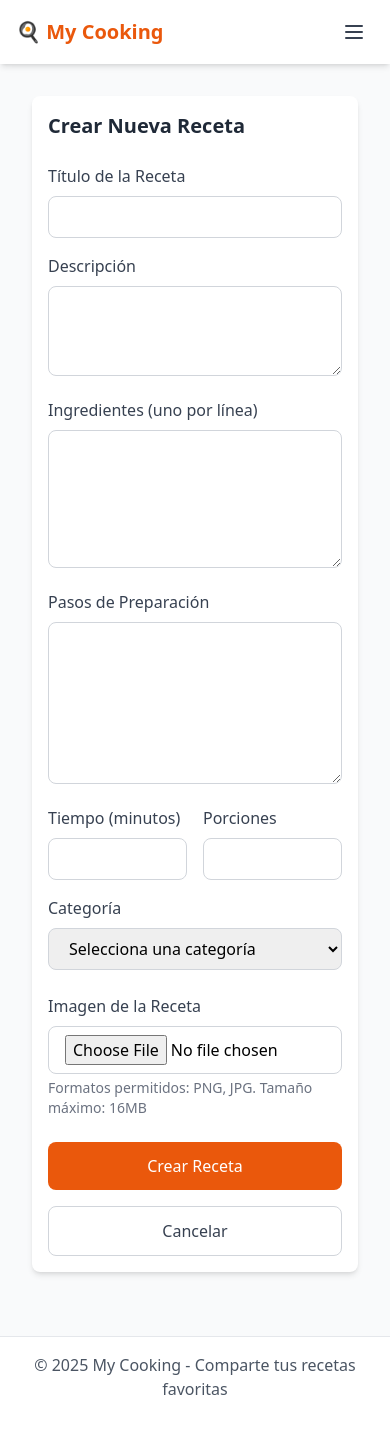
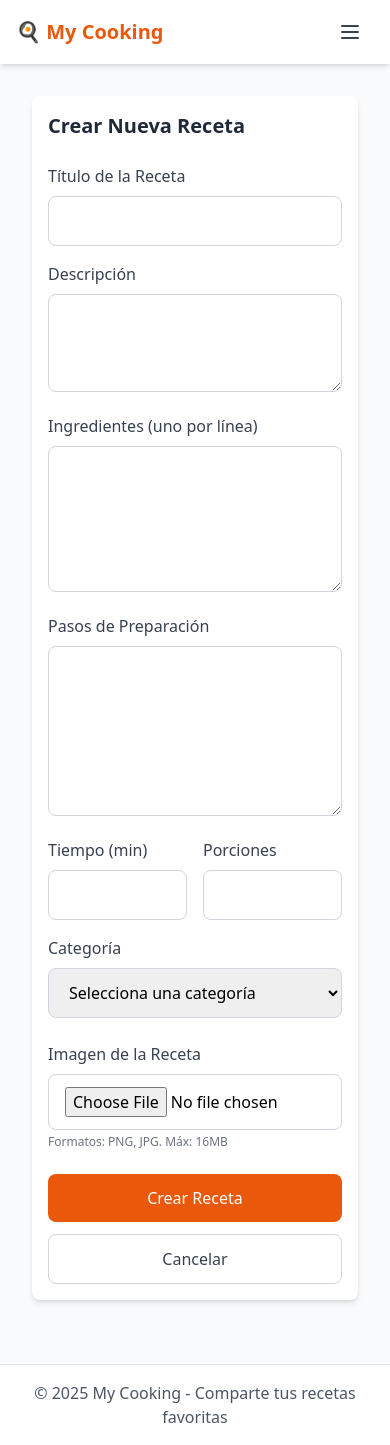
Before and after one commit to ChrisRedPixel/Sistema-de-Gestion-de-Recetas, a Flask app: page /receta/nueva in a window 390 px wide. Before the commit the page ends 1395 px from the top, so only its background shows below. Run offline with Flask 3, Linux system fonts and the light colour scheme; the visitor is signed in with stand-in values (Sample User, id 1); data that the repository does not hold is empty; some libraries are stand-ins or nearby versions.

Commit message:
Mejoras de diseño responsive para dispositivos móviles
- Añadido breakpoint personalizado 'xs' (320px) para pantallas muy pequeñas
- Botones con área táctil mínima de 44x44px para mejor usabilidad
- Inputs y selects con font-size 16px para prevenir zoom automático en iOS
- Menú móvil con animaciones suaves y mejor espaciado
- Iconos emoji en el menú móvil para mejor identificación visual
- Tarjetas de recetas optimizadas para pantallas pequeñas
- Textos con tamaños responsive (text-xs, text-sm, text-base)
- Formularios con campos de altura mínima para facilitar el toque
- Imágenes con alturas adaptables (h-48, h-64, h-80)
- Scroll horizontal para pestañas de categorías en móviles

```diff
--- a/templates/base.html
+++ b/templates/base.html
@@ -5,6 +5,44 @@
     <meta name="viewport" content="width=device-width, initial-scale=1.0">
     <title>{% block title %}Recetas{% endblock %}</title>
     <script src="https://cdn.tailwindcss.com"></script>
+    <script>
+        tailwind.config = {
+            theme: {
+                extend: {
+                    screens: {
+                        'xs': '320px',
+                    }
+                }
+            }
+        }
+    </script>
+    <style>
+        /* Mejoras para experiencia móvil */
+        @media (max-width: 640px) {
+            body {
+                -webkit-tap-highlight-color: transparent;
+            }
+            input, textarea, select {
+                font-size: 16px; /* Previene zoom en iOS */
+            }
+            .btn-touch {
+                min-height: 44px;
+                min-width: 44px;
+            }
+        }
+        /* Animación suave para menú móvil */
+        #mobile-menu {
+            transition: max-height 0.3s ease-in-out, opacity 0.3s ease-in-out;
+        }
+        #mobile-menu.hidden {
+            max-height: 0;
+            opacity: 0;
+        }
+        #mobile-menu:not(.hidden) {
+            max-height: 500px;
+            opacity: 1;
+        }
+    </style>
 </head>
 <body class="bg-gray-50 min-h-screen">
     <!-- Navegación -->
@@ -18,7 +56,7 @@
                 </div>
 
                 <!-- Botón hamburguesa para móviles -->
-                <button id="mobile-menu-btn" class="md:hidden p-2 rounded-md text-gray-700 hover:bg-gray-100">
+                <button id="mobile-menu-btn" class="md:hidden p-3 rounded-md text-gray-700 hover:bg-gray-100 btn-touch" aria-label="Menú">
                     <svg class="w-6 h-6" fill="none" stroke="currentColor" viewBox="0 0 24 24">
                         <path stroke-linecap="round" stroke-linejoin="round" stroke-width="2" d="M4 6h16M4 12h16M4 18h16"></path>
                     </svg>
@@ -64,38 +102,40 @@
         </div>
 
         <!-- Menú móvil -->
-        <div id="mobile-menu" class="hidden md:hidden border-t">
-            <div class="px-4 py-3 space-y-3">
+        <div id="mobile-menu" class="hidden md:hidden border-t bg-white">
+            <div class="px-4 py-3 space-y-2">
                 <!-- Barra de búsqueda móvil - visible para todos -->
-                <form action="{{ url_for('buscar_recetas') }}" method="GET" class="flex">
+                <form action="{{ url_for('buscar_recetas') }}" method="GET" class="flex mb-3">
                     <input type="text" name="q" placeholder="Buscar recetas..." value="{{ request.args.get('q', '') }}"
-                           class="flex-1 px-4 py-2 border border-gray-300 rounded-l-lg focus:ring-2 focus:ring-orange-500 text-sm">
-                    <button type="submit" class="bg-orange-600 text-white px-4 py-2 rounded-r-lg hover:bg-orange-700 text-sm">
+                           class="flex-1 px-3 py-3 border border-gray-300 rounded-l-lg focus:ring-2 focus:ring-orange-500 text-base"
+                           style="min-height: 44px;">
+                    <button type="submit" class="bg-orange-600 text-white px-4 py-2 rounded-r-lg hover:bg-orange-700 btn-touch"
+                            style="min-width: 44px; min-height: 44px;">
                         🔍
                     </button>
                 </form>
                 {% if session.user_id %}
-                    <a href="{{ url_for('nueva_receta') }}" class="block py-2 text-gray-700 hover:text-orange-600">
-                        Nueva Receta
+                    <a href="{{ url_for('nueva_receta') }}" class="block py-3 px-3 text-gray-700 hover:bg-orange-50 hover:text-orange-600 rounded-lg btn-touch">
+                        📝 Nueva Receta
                     </a>
-                    <a href="{{ url_for('mis_recetas') }}" class="block py-2 text-gray-700 hover:text-orange-600">
-                        Mis Recetas
+                    <a href="{{ url_for('mis_recetas') }}" class="block py-3 px-3 text-gray-700 hover:bg-orange-50 hover:text-orange-600 rounded-lg btn-touch">
+                        📋 Mis Recetas
                     </a>
-                    <a href="{{ url_for('mis_favoritos') }}" class="block py-2 text-gray-700 hover:text-orange-600">
+                    <a href="{{ url_for('mis_favoritos') }}" class="block py-3 px-3 text-gray-700 hover:bg-orange-50 hover:text-orange-600 rounded-lg btn-touch">
                         ❤️ Favoritos
                     </a>
-                    <a href="{{ url_for('perfil_usuario', id=session.user_id) }}" class="block py-2 text-gray-700 hover:text-orange-600">
-                        {{ session.nombre_usuario }}
+                    <a href="{{ url_for('perfil_usuario', id=session.user_id) }}" class="block py-3 px-3 text-gray-700 hover:bg-orange-50 hover:text-orange-600 rounded-lg btn-touch">
+                        👤 {{ session.nombre_usuario }}
                     </a>
-                    <a href="{{ url_for('logout') }}" class="block py-2 text-red-600 hover:text-red-800">
-                        Salir
+                    <a href="{{ url_for('logout') }}" class="block py-3 px-3 text-red-600 hover:bg-red-50 rounded-lg btn-touch">
+                        🚪 Salir
                     </a>
                 {% else %}
-                    <a href="{{ url_for('login') }}" class="block py-2 text-gray-700 hover:text-orange-600">
-                        Iniciar Sesión
+                    <a href="{{ url_for('login') }}" class="block py-3 px-3 text-gray-700 hover:bg-orange-50 hover:text-orange-600 rounded-lg btn-touch">
+                        🔐 Iniciar Sesión
                     </a>
-                    <a href="{{ url_for('registro') }}" class="block bg-orange-600 text-white text-center px-4 py-2 rounded-lg hover:bg-orange-700">
-                        Registrarse
+                    <a href="{{ url_for('registro') }}" class="block bg-orange-600 text-white text-center px-4 py-3 rounded-lg hover:bg-orange-700 btn-touch">
+                        ✨ Registrarse
                     </a>
                 {% endif %}
             </div>
@@ -103,9 +143,10 @@
     </nav>
 
     <script>
-        // Toggle menú móvil
+        // Toggle menú móvil con animación
         document.getElementById('mobile-menu-btn').addEventListener('click', function() {
-            document.getElementById('mobile-menu').classList.toggle('hidden');
+            const menu = document.getElementById('mobile-menu');
+            menu.classList.toggle('hidden');
         });
     </script>
 
--- a/templates/receta_form.html
+++ b/templates/receta_form.html
@@ -16,7 +16,8 @@
                 </label>
                 <input type="text" id="titulo" name="titulo" required
                        value="{{ receta.titulo if receta else '' }}"
-                       class="w-full px-4 py-2 border border-gray-300 rounded-lg focus:ring-2 focus:ring-orange-500 focus:border-transparent">
+                       class="w-full px-4 py-3 border border-gray-300 rounded-lg focus:ring-2 focus:ring-orange-500 focus:border-transparent text-base"
+                       style="min-height: 44px;">
             </div>
 
             <div class="mb-4">
@@ -24,7 +25,7 @@
                     Descripción
                 </label>
                 <textarea id="descripcion" name="descripcion" rows="3" required
-                          class="w-full px-4 py-2 border border-gray-300 rounded-lg focus:ring-2 focus:ring-orange-500 focus:border-transparent">{{ receta.descripcion if receta else '' }}</textarea>
+                          class="w-full px-4 py-3 border border-gray-300 rounded-lg focus:ring-2 focus:ring-orange-500 focus:border-transparent text-base">{{ receta.descripcion if receta else '' }}</textarea>
             </div>
 
             <div class="mb-4">
@@ -32,7 +33,7 @@
                     Ingredientes (uno por línea)
                 </label>
                 <textarea id="ingredientes" name="ingredientes" rows="5" required
-                          class="w-full px-4 py-2 border border-gray-300 rounded-lg focus:ring-2 focus:ring-orange-500 focus:border-transparent">{{ receta.ingredientes if receta else '' }}</textarea>
+                          class="w-full px-4 py-3 border border-gray-300 rounded-lg focus:ring-2 focus:ring-orange-500 focus:border-transparent text-base">{{ receta.ingredientes if receta else '' }}</textarea>
             </div>
 
             <div class="mb-4">
@@ -40,17 +41,18 @@
                     Pasos de Preparación
                 </label>
                 <textarea id="pasos" name="pasos" rows="6" required
-                          class="w-full px-4 py-2 border border-gray-300 rounded-lg focus:ring-2 focus:ring-orange-500 focus:border-transparent">{{ receta.pasos if receta else '' }}</textarea>
+                          class="w-full px-4 py-3 border border-gray-300 rounded-lg focus:ring-2 focus:ring-orange-500 focus:border-transparent text-base">{{ receta.pasos if receta else '' }}</textarea>
             </div>
 
             <div class="grid grid-cols-2 gap-4 mb-4">
                 <div>
                     <label for="tiempo" class="block text-gray-700 font-medium mb-2">
-                        Tiempo (minutos)
+                        Tiempo (min)
                     </label>
                     <input type="number" id="tiempo" name="tiempo" required
                            value="{{ receta.tiempo if receta else '' }}"
-                           class="w-full px-4 py-2 border border-gray-300 rounded-lg focus:ring-2 focus:ring-orange-500 focus:border-transparent">
+                           class="w-full px-4 py-3 border border-gray-300 rounded-lg focus:ring-2 focus:ring-orange-500 focus:border-transparent text-base"
+                           style="min-height: 44px;">
                 </div>
 
                 <div>
@@ -59,7 +61,8 @@
                     </label>
                     <input type="number" id="porciones" name="porciones" required
                            value="{{ receta.porciones if receta else '' }}"
-                           class="w-full px-4 py-2 border border-gray-300 rounded-lg focus:ring-2 focus:ring-orange-500 focus:border-transparent">
+                           class="w-full px-4 py-3 border border-gray-300 rounded-lg focus:ring-2 focus:ring-orange-500 focus:border-transparent text-base"
+                           style="min-height: 44px;">
                 </div>
             </div>
 
@@ -68,7 +71,8 @@
                     Categoría
                 </label>
                 <select id="id_categoria" name="id_categoria" required
-                        class="w-full px-4 py-2 border border-gray-300 rounded-lg focus:ring-2 focus:ring-orange-500 focus:border-transparent">
+                        class="w-full px-4 py-3 border border-gray-300 rounded-lg focus:ring-2 focus:ring-orange-500 focus:border-transparent text-base"
+                        style="min-height: 44px;">
                     <option value="">Selecciona una categoría</option>
                     {% for cat in categorias %}
                         <option value="{{ cat.id }}" {{ 'selected' if receta and receta.id_categoria == cat.id else '' }}>
@@ -88,17 +92,19 @@
                     </div>
                 {% endif %}
                 <input type="file" id="imagen" name="imagen" accept=".png,.jpg,.jpeg" required="{{ 'true' if not receta else 'false' }}"
-                       class="w-full px-4 py-2 border border-gray-300 rounded-lg focus:ring-2 focus:ring-orange-500 focus:border-transparent">
-                <p class="text-sm text-gray-500 mt-1">Formatos permitidos: PNG, JPG. Tamaño máximo: 16MB</p>
+                       class="w-full px-4 py-3 border border-gray-300 rounded-lg focus:ring-2 focus:ring-orange-500 focus:border-transparent text-base btn-touch">
+                <p class="text-xs text-gray-500 mt-1">Formatos: PNG, JPG. Máx: 16MB</p>
             </div>
 
-            <div class="flex flex-col sm:flex-row gap-4">
+            <div class="flex flex-col sm:flex-row gap-3">
                 <button type="submit"
-                        class="flex-1 bg-orange-600 text-white py-3 rounded-lg font-medium hover:bg-orange-700 transition-colors">
+                        class="flex-1 bg-orange-600 text-white py-3 rounded-lg font-medium hover:bg-orange-700 transition-colors btn-touch"
+                        style="min-height: 48px;">
                     {{ 'Guardar Cambios' if receta else 'Crear Receta' }}
                 </button>
                 <a href="{{ url_for('mis_recetas') }}"
-                   class="px-6 py-3 border border-gray-300 text-gray-700 rounded-lg font-medium hover:bg-gray-50 transition-colors text-center">
+                   class="px-6 py-3 border border-gray-300 text-gray-700 rounded-lg font-medium hover:bg-gray-50 transition-colors text-center btn-touch"
+                   style="min-height: 48px;">
                     Cancelar
                 </a>
             </div>
```
Also changed, not shown: templates/index.html (+15 -15 lines), templates/login.html (+6 -3 lines), templates/receta_detalle.html (+22 -22 lines), templates/registro.html (+8 -4 lines).
